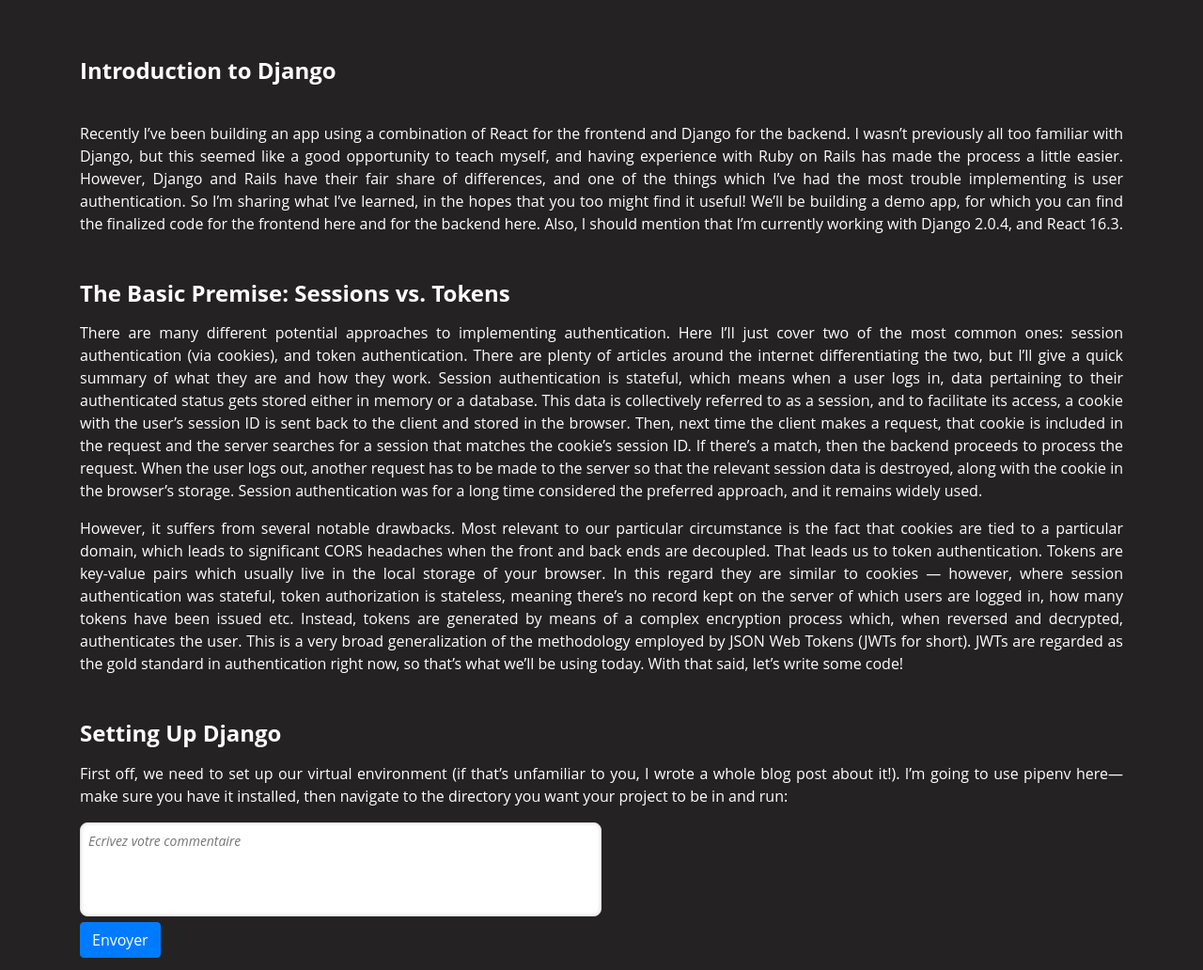
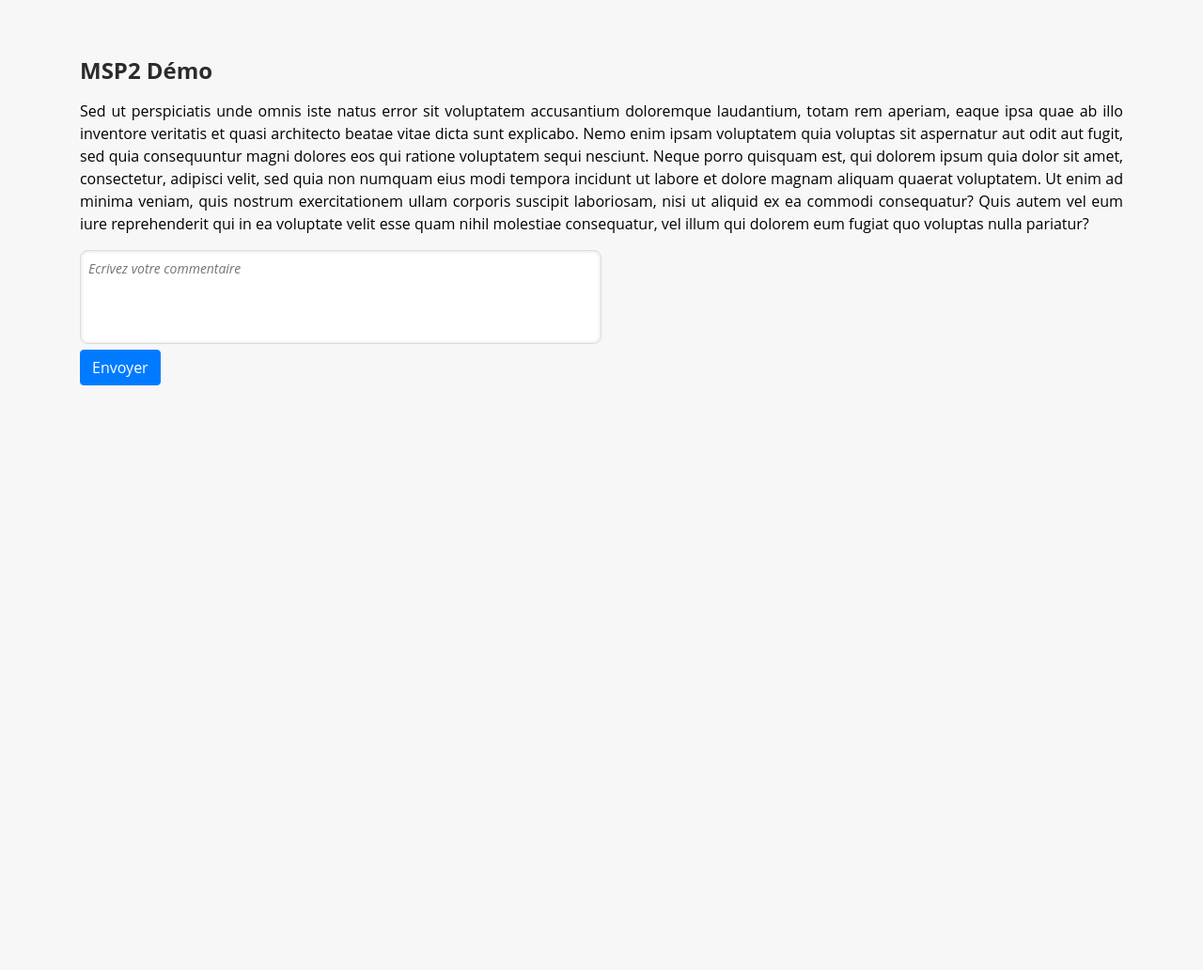
Before and after one commit to flabastie/text_moderation, a Flask app: page / in a window 1280 px wide. Shown: the whole page at 94% size. After the commit the page ends 410 px from the top, so only its background shows below. Run offline with Flask 2, Linux system fonts and the light colour scheme; some libraries are stand-ins or nearby versions.

Commit message:
css modif

```diff
--- a/MSP-2-APP/main.py
+++ b/MSP-2-APP/main.py
@@ -37,14 +37,44 @@
 
     return render_template("index.html")
 
+# moderation api
+def moderation_api(comment):
+    # Request headers
+    headers = {
+        'Content-Type': 'text/plain',
+        'Ocp-Apim-Subscription-Key': 'db8e4602d7df4f6aa85d537558c3a63a'
+    }
+    # Request parameters
+    params = ({'classify': 'True'})
+    body = [{'text' :comment}]
+    url = 'https://francecentral.api.cognitive.microsoft.com/contentmoderator/moderate/v1.0/ProcessText/Screen?classify=True'
+    r = requests.post(url, json = body, params = params,headers= headers )
+    return r.json()
+
 @app.route('/comment/moderation', methods=['POST'])
 def moderation():
     # Get comment from the POST body
     if request.method == "POST":
         req = request.form.to_dict()
         comment = req["comment"]
-        return Response("Hello ! Fuck you !" + moderation_api(comment))
+        result_moderation = moderation_api(comment)
 
+        if result_moderation["Terms"]== None :
+           texte = "Votre commentaire a été enregistré"
+        elif  len(result_moderation["Terms"]) == 1:
+            texte = "Votre commentaire a ete modéré à cause du mot {}".format(result_moderation["Terms"][0]['Term'])
+        elif len(result_moderation["Terms"]) > 1:
+            texte = "Votre commentaire a été supprimé !!"
+
+        return Response(texte)
+
+        # return Response("hello")
+
+
+        # if len(result_moderation) <= 1:
+        #     return Response("Commentaire enregistré")
+        # else:
+        #     return Response("Commentaire refusé : + json.loads(json_data['Terms'])")
 
     req_data = request.get_json()
     comment = req_data['comment']
@@ -58,28 +88,3 @@
     response = Response(json.dumps(res_data), mimetype='application/json')
 
     return render_template("index.html")
-
-
-# moderation api
-def moderation_api(comment):
-
-    # Request headers
-    headers = {
-        'Content-Type': 'text/plain',
-        'Ocp-Apim-Subscription-Key': 'db8e4602d7df4f6aa85d537558c3a63a'
-    }
-
-    # Request parameters
-    params = ({'classify': 'True'})
-
-    body = [{'text' :comment}]
-    # body = [{'text' :'Putain de merde'}]
-    url = 'https://francecentral.api.cognitive.microsoft.com/contentmoderator/moderate/v1.0/ProcessText/Screen?classify=True'
-    r = requests.post(url, json = body, params = params,headers= headers )
-    # print(r.status_code, r.reason)
-    # print(r.text)
-    json_data = json.loads(r.text)
-    # pprint(json_data)
-    # pprint(json_data['Classification'])
-
-    return r.text
--- a/MSP-2-APP/static/css/main.css
+++ b/MSP-2-APP/static/css/main.css
@@ -9,8 +9,8 @@
 body {
   font-family: 'Open Sans', sans-serif;
   font-size: 16px;
-  background: rgb(36, 34, 34);
-  color: white;
+  background: rgb(248, 247, 247)!important;
+  color: black;
 }
 
 #gauthier{
@@ -25,7 +25,7 @@
 
 
 h1 {
-  color: white;
+  color: hsl(0, 1%, 17%);
   font-weight: bold;
   margin: 3rem 0 1rem 0;
   padding: 0;
--- a/MSP-2-APP/templates/index.html
+++ b/MSP-2-APP/templates/index.html
@@ -1,38 +1,17 @@
 <!DOCTYPE html>
 <html lang="en">
 <head>
-
-        <link rel="stylesheet" href="https://stackpath.bootstrapcdn.com/bootstrap/4.5.0/css/bootstrap.min.css">
-        <link rel="stylesheet" href="{{ url_for('static', filename='css/main.css') }}">
+    <link rel="stylesheet" href="https://stackpath.bootstrapcdn.com/bootstrap/4.5.0/css/bootstrap.min.css">
+    <link rel="stylesheet" href="{{ url_for('static', filename='css/main.css') }}">
     <meta charset="UTF-8">
     <title>FlaskBlog</title>
 </head>
 <body>
-    <div class="container">
-   <h1 class="align-self-center">  Introduction to Django</h1>
-   <div>
-       <!-- <img id="gauthier" src="https://ca.slack-edge.com/TLNL7T08P-ULLAN4T6Y-2c2d8d439108-512"> -->
-   </div>
-<br>
-   <p>
+   <div class="container">
+<h1>MSP2 Démo</h1>
+<p>Sed ut perspiciatis unde omnis iste natus error sit voluptatem accusantium doloremque laudantium, totam rem aperiam, eaque ipsa quae ab illo inventore veritatis et quasi architecto beatae vitae dicta sunt explicabo. Nemo enim ipsam voluptatem quia voluptas sit aspernatur aut odit aut fugit, sed quia consequuntur magni dolores eos qui ratione voluptatem sequi nesciunt. Neque porro quisquam est, qui dolorem ipsum quia dolor sit amet, consectetur, adipisci velit, sed quia non numquam eius modi tempora incidunt ut labore et dolore magnam aliquam quaerat voluptatem. Ut enim ad minima veniam, quis nostrum exercitationem ullam corporis suscipit laboriosam, nisi ut aliquid ex ea commodi consequatur? Quis autem vel eum iure reprehenderit qui in ea voluptate velit esse quam nihil molestiae consequatur, vel illum qui dolorem eum fugiat quo voluptas nulla pariatur?</p>
 
-   Recently I’ve been building an app using a combination of React for the frontend and Django for the backend. I wasn’t previously all too familiar with Django, but this seemed like a good opportunity to teach myself, and having experience with Ruby on Rails has made the process a little easier. However, Django and Rails have their fair share of differences, and one of the things which I’ve had the most trouble implementing is user authentication. So I’m sharing what I’ve learned, in the hopes that you too might find it useful!
-We’ll be building a demo app, for which you can find the finalized code for the frontend here and for the backend here. Also, I should mention that I’m currently working with Django 2.0.4, and React 16.3.
-</p>
-<h1>The Basic Premise: Sessions vs. Tokens</h1>
-<p>There are many different potential approaches to implementing authentication. Here I’ll just cover two of the most common ones: session authentication (via cookies), and token authentication. There are plenty of articles around the internet differentiating the two, but I’ll give a quick summary of what they are and how they work.
-Session authentication is stateful, which means when a user logs in, data pertaining to their authenticated status gets stored either in memory or a database. This data is collectively referred to as a session, and to facilitate its access, a cookie with the user’s session ID is sent back to the client and stored in the browser. Then, next time the client makes a request, that cookie is included in the request and the server searches for a session that matches the cookie’s session ID. If there’s a match, then the backend proceeds to process the request. When the user logs out, another request has to be made to the server so that the relevant session data is destroyed, along with the cookie in the browser’s storage.
-Session authentication was for a long time considered the preferred approach, and it remains widely used.
-
-<p>However, it suffers from several notable drawbacks. Most relevant to our particular circumstance is the fact that cookies are tied to a particular domain, which leads to significant CORS headaches when the front and back ends are decoupled.
-That leads us to token authentication. Tokens are key-value pairs which usually live in the local storage of your browser. In this regard they are similar to cookies — however, where session authentication was stateful, token authorization is stateless, meaning there’s no record kept on the server of which users are logged in, how many tokens have been issued etc. Instead, tokens are generated by means of a complex encryption process which, when reversed and decrypted, authenticates the user.
-This is a very broad generalization of the methodology employed by JSON Web Tokens (JWTs for short). JWTs are regarded as the gold standard in authentication right now, so that’s what we’ll be using today. With that said, let’s write some code!
-
-</p>
-<h1>Setting Up Django</h1>
-<p>First off, we need to set up our virtual environment (if that’s unfamiliar to you, I wrote a whole blog post about it!). I’m going to use pipenv here—make sure you have it installed, then navigate to the directory you want your project to be in and run:
-</p>
-    <form action="/comment/moderation" method="post">
+<form action="/comment/moderation" method="post">
    <!-- <input type="textarea" value="Commentaire" />  -->
    <!-- <textarea name="comment"></textarea> -->
    <textarea name="comment" id="the-textarea" maxlength="300" placeholder="Ecrivez votre commentaire"autofocus></textarea>
```
Also changed, not shown: 1 other file.
